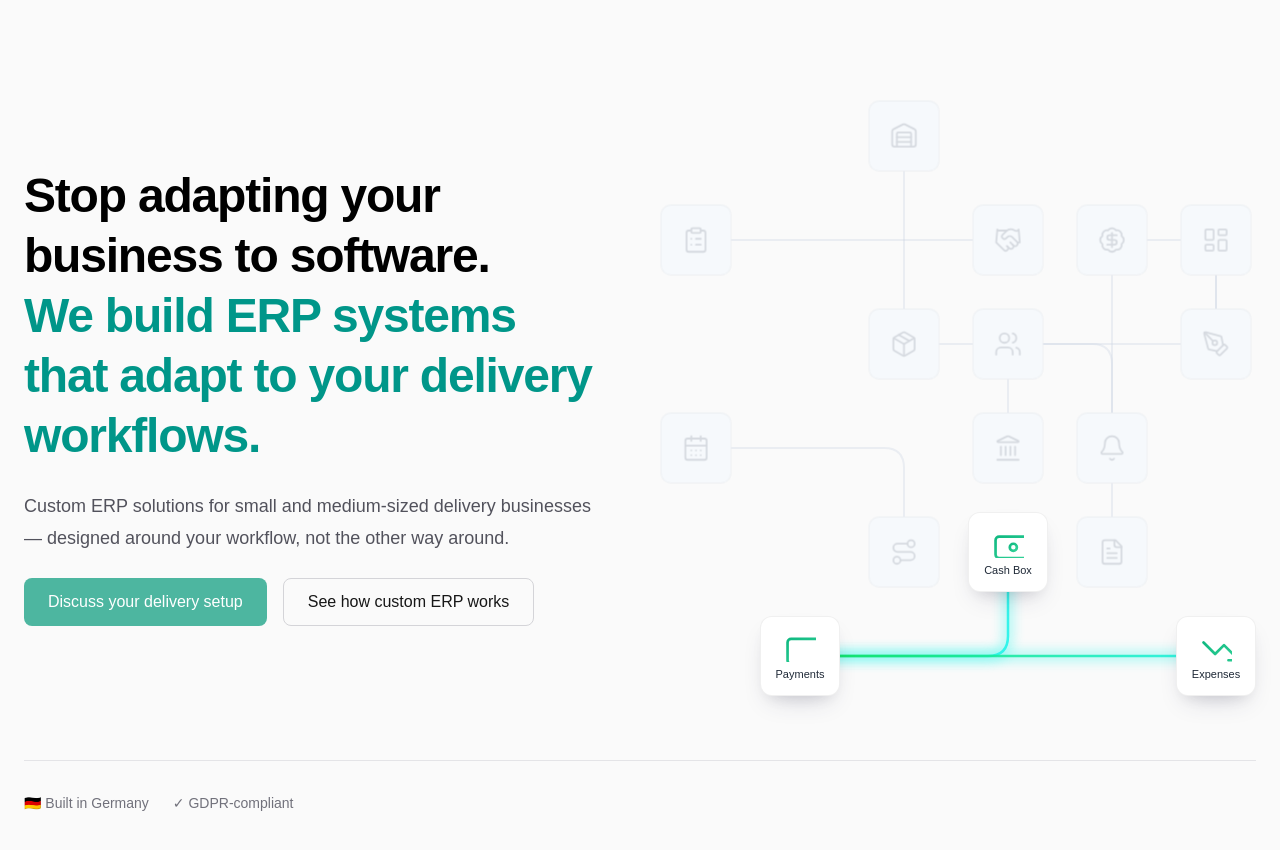
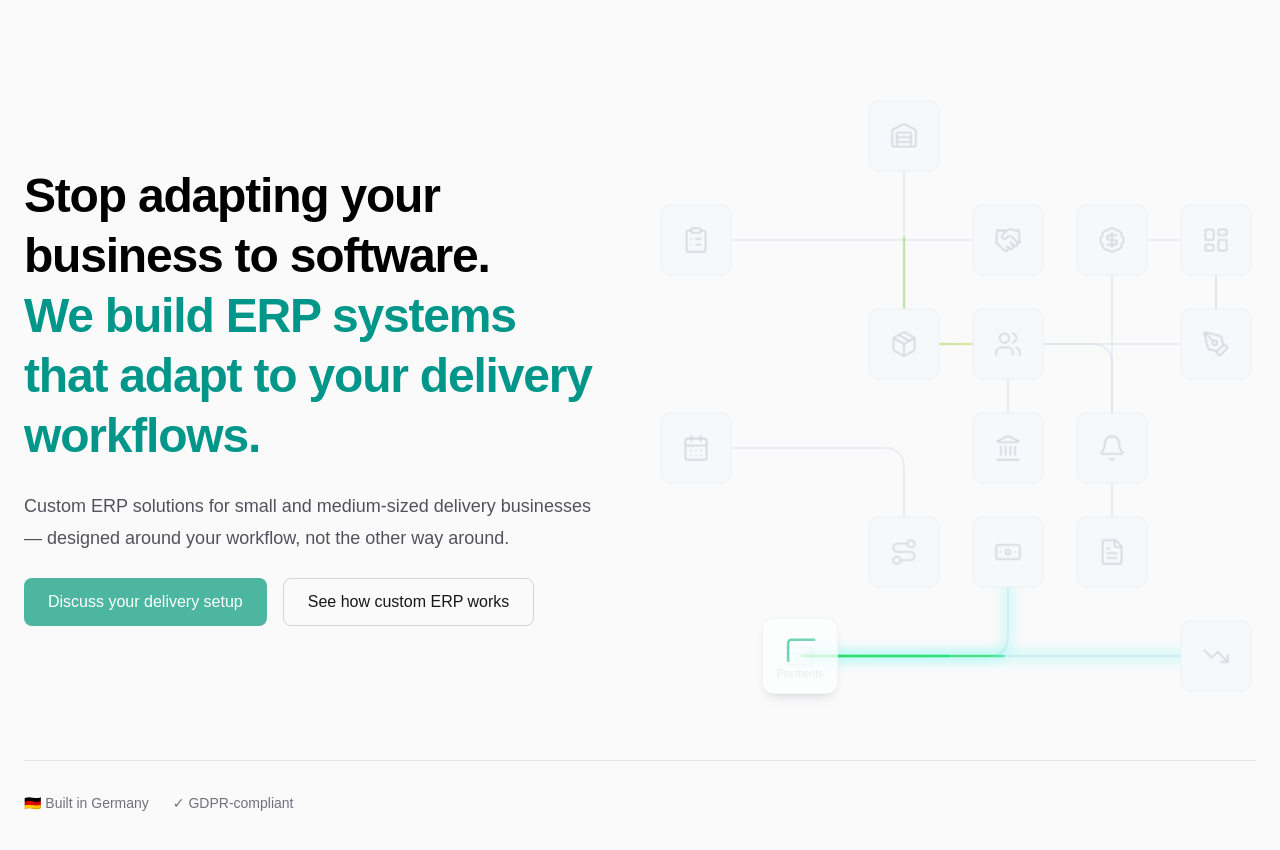
Before and after one commit to zaferkucuk/soluty-website, a Next.js app: page /en in a window 1280 px wide. Shown: the top 850 px of the page. Built offline with nearby package versions, Linux system fonts and the light colour scheme.

Commit message:
feat(ModuleGrid): Integrate sequential card activation
- Replace simultaneous activation with sequential
- Cards appear one by one (200ms delay)
- 2.5s group display duration
- 1s pause between groups
- Cards disappear in reverse order

```diff
--- a/app/[locale]/components/ModuleGrid/index.tsx
+++ b/app/[locale]/components/ModuleGrid/index.tsx
@@ -6,15 +6,13 @@ import { useTranslations } from 'next-intl';
 import {
   modules,
   mobileGridPositions,
-  getActiveModuleIdsForGroup,
   getGridDimensions,
-  getRandomStartGroup,
-  getNextGroupId,
   gridToPixel,
   DESIGN_TOKENS,
 } from './modules-data';
 import { ModuleCard } from './ModuleCard';
 import { ConnectionLines } from './ConnectionLines';
+import { useSequentialActivation } from './hooks';
 
 // ==========================================================================
 // Hook: useMediaQuery
@@ -36,13 +34,31 @@ function useMediaQuery(query: string): boolean {
 }
 
 // ==========================================================================
+// Sequential Activation Configuration
+// ==========================================================================
+
+/**
+ * Timing configuration for card animations:
+ * - Cards appear one by one with short delays
+ * - Group stays fully visible for display duration
+ * - Cards disappear in reverse order
+ * - 1 second pause between groups
+ */
+const SEQUENTIAL_CONFIG = {
+  cardActivationDelay: 200,      // 200ms between each card appearing
+  groupDisplayDuration: 2500,    // 2.5s all cards visible
+  groupTransitionDelay: 1000,    // 1s pause between groups
+  cardDeactivationDelay: 150,    // 150ms between each card disappearing
+};
+
+// ==========================================================================
 // ModuleGrid Component
 // ==========================================================================
 
 export function ModuleGrid() {
   const t = useTranslations('moduleGrid.modules');
   const tGrid = useTranslations('moduleGrid');
-  const shouldReduceMotion = useReducedMotion();
+  const shouldReduceMotion = useReducedMotion() ?? false;
 
   // Responsive breakpoint
   const isMobile = useMediaQuery('(max-width: 767px)');
@@ -80,39 +96,17 @@ export function ModuleGrid() {
     [columns, rows, cardSize, gap]
   );
 
-  // Active group state - starts with random group
-  const [activeGroupId, setActiveGroupId] = useState(() => {
-    // Use 1 for SSR, will be randomized on client
-    return 1;
-  });
-
-  // Initialize with random group on client
-  useEffect(() => {
-    setActiveGroupId(getRandomStartGroup());
-  }, []);
+  // Sequential activation state - cards appear/disappear one by one
+  const { visibleModuleIds, activeGroupId } = useSequentialActivation(
+    SEQUENTIAL_CONFIG,
+    shouldReduceMotion
+  );
 
   // Hover state
   const [hoveredModuleId, setHoveredModuleId] = useState<string | null>(null);
 
-  // Get active module IDs for current group
-  const activeModuleIds = useMemo(
-    () => getActiveModuleIdsForGroup(activeGroupId),
-    [activeGroupId]
-  );
-
-  // Auto-cycle through groups
-  useEffect(() => {
-    if (shouldReduceMotion) return;
-
-    const timer = setInterval(() => {
-      setActiveGroupId((prev) => getNextGroupId(prev));
-    }, DESIGN_TOKENS.animation.groupDuration);
-
-    return () => clearInterval(timer);
-  }, [shouldReduceMotion]);
-
-  // Check if module is active
-  const isModuleActive = (moduleId: string) => activeModuleIds.includes(moduleId);
+  // Check if module is currently visible (active)
+  const isModuleActive = (moduleId: string) => visibleModuleIds.includes(moduleId);
 
   return (
     <div
```
